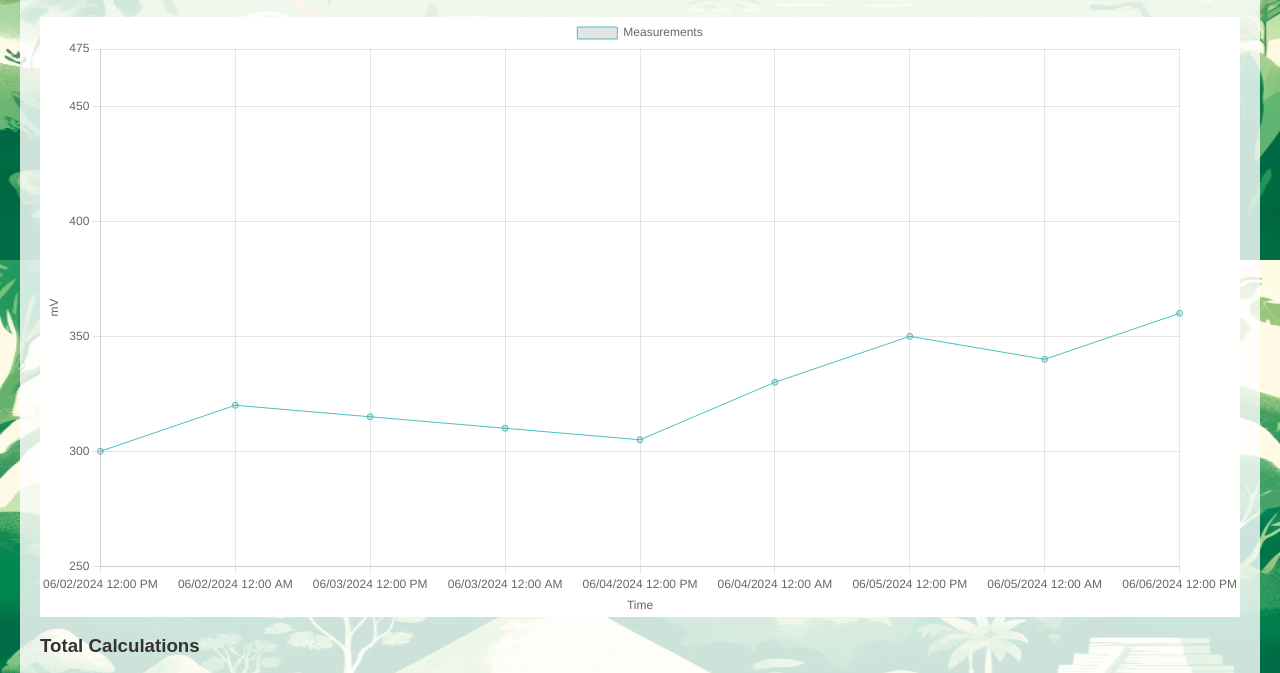
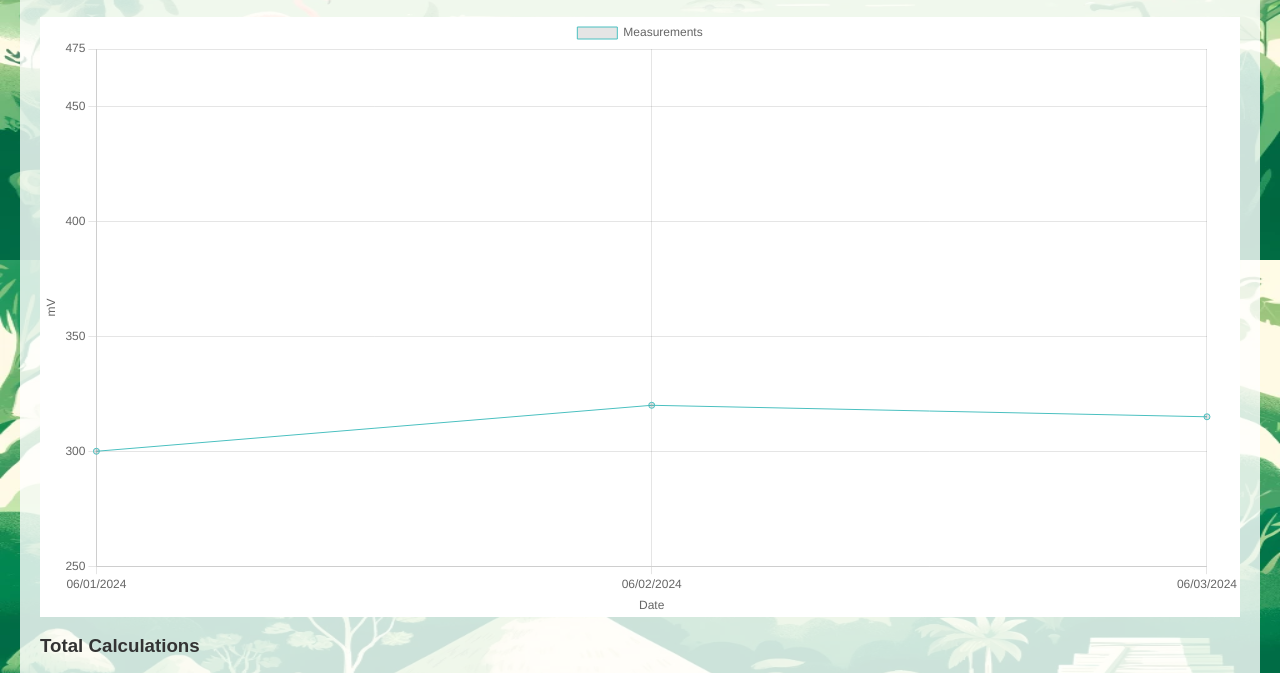
Before and after one commit to AquoxHesys/Aquox, a plain HTML site: page medidas_lab.html in a window 1280 px wide. Shown: the part 540-1213 px from the top of the page. Drawn offline with nearby package versions, Linux system fonts and the light colour scheme.

Commit message:
Add Medidas LAB page and update navigation

```diff
--- a/medidas_lab.html
+++ b/medidas_lab.html
@@ -45,18 +45,12 @@
         document.addEventListener('DOMContentLoaded', (event) => {
             const ctx = document.getElementById('myChart').getContext('2d');
             const labels = [
-                '06/02/2024 12:00 PM',
-                '06/02/2024 12:00 AM',
-                '06/03/2024 12:00 PM',
-                '06/03/2024 12:00 AM',
-                '06/04/2024 12:00 PM',
-                '06/04/2024 12:00 AM',
-                '06/05/2024 12:00 PM',
-                '06/05/2024 12:00 AM',
-                '06/06/2024 12:00 PM'
+                '06/01/2024', // Saturday
+                '06/02/2024', // Sunday
+                '06/03/2024'  // Monday (today)
             ];
             const dataValues = [
-                300, 320, 315, 310, 305, 330, 350, 340, 360
+                300, 320, 315
             ];
 
             const myChart = new Chart(ctx, {
@@ -75,7 +69,7 @@
                         x: {
                             title: {
                                 display: true,
-                                text: 'Time'
+                                text: 'Date'
                             }
                         },
                         y: {
```
